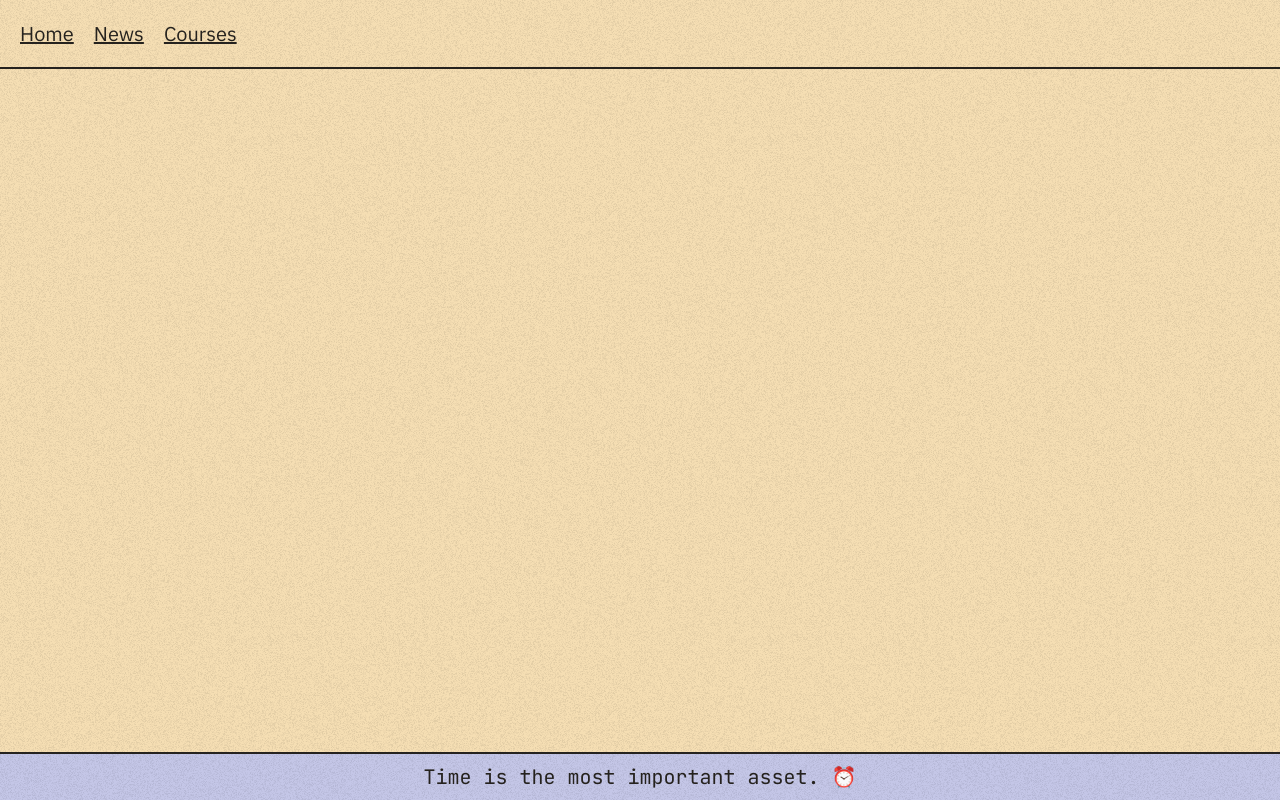
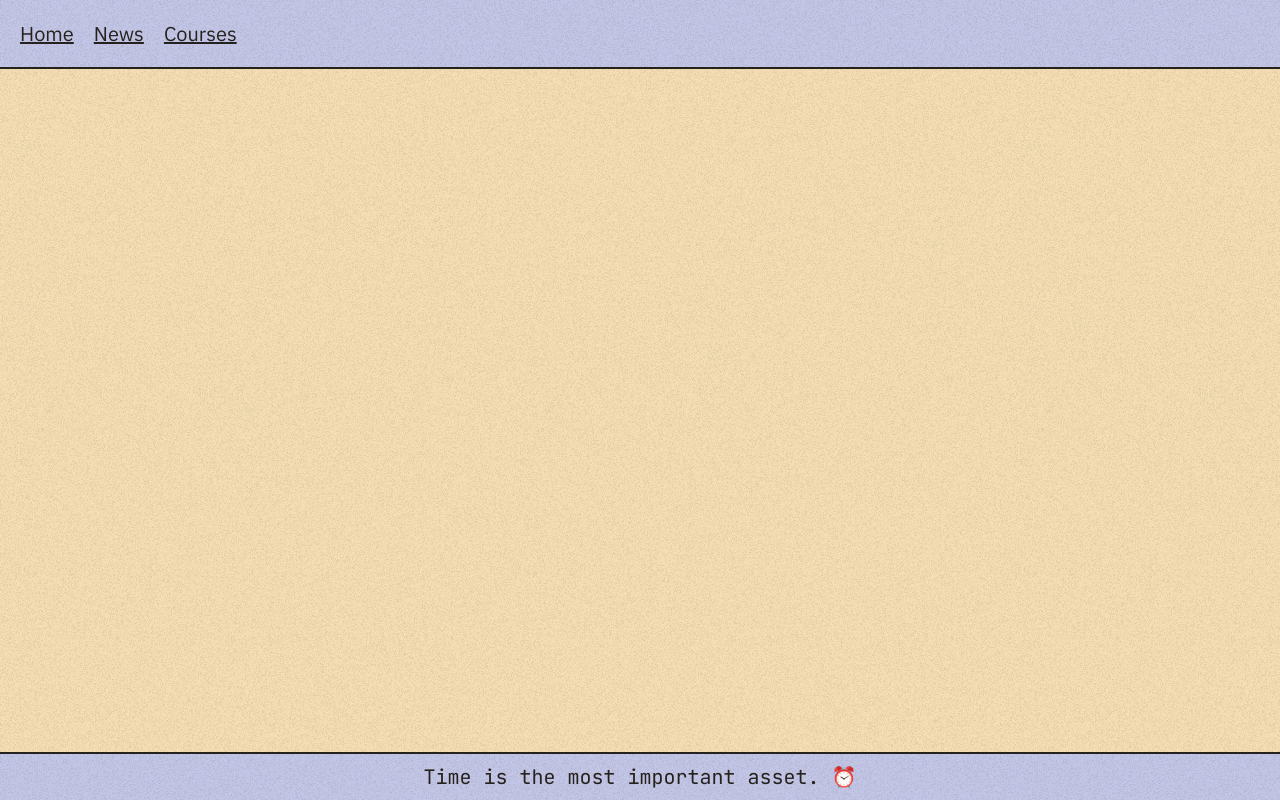
Before and after one commit to wildermiranda/dynamic-page, a Flask app: page / in a window 1280 px wide. Run offline with Flask 3, Linux system fonts and the light colour scheme.

Commit message:
Fixed header

```diff
--- a/static/style.css
+++ b/static/style.css
@@ -13,15 +13,21 @@ html {
 
 body {
     width: 100%;
-    height: 100vh;
+    height: 100%;
     font-size: 2rem;
     background-color: #F5DEB3;
     background-image: url('./background.png');
 }
 
 header {
+    width: 100%;
     padding: 2rem;
     border-bottom: 0.2rem solid #25221E;
+    background-color: #C4C6E7;
+    background-image: url('./background.png');
+
+    position: fixed;
+    top: 0;
 }
 
 nav {
@@ -31,7 +37,8 @@ nav {
 
 main {
     width: 80%;
-    margin: 5rem auto;
+    padding: 10rem 0;
+    margin: 0 auto;
 }
 
 h1 {
```
